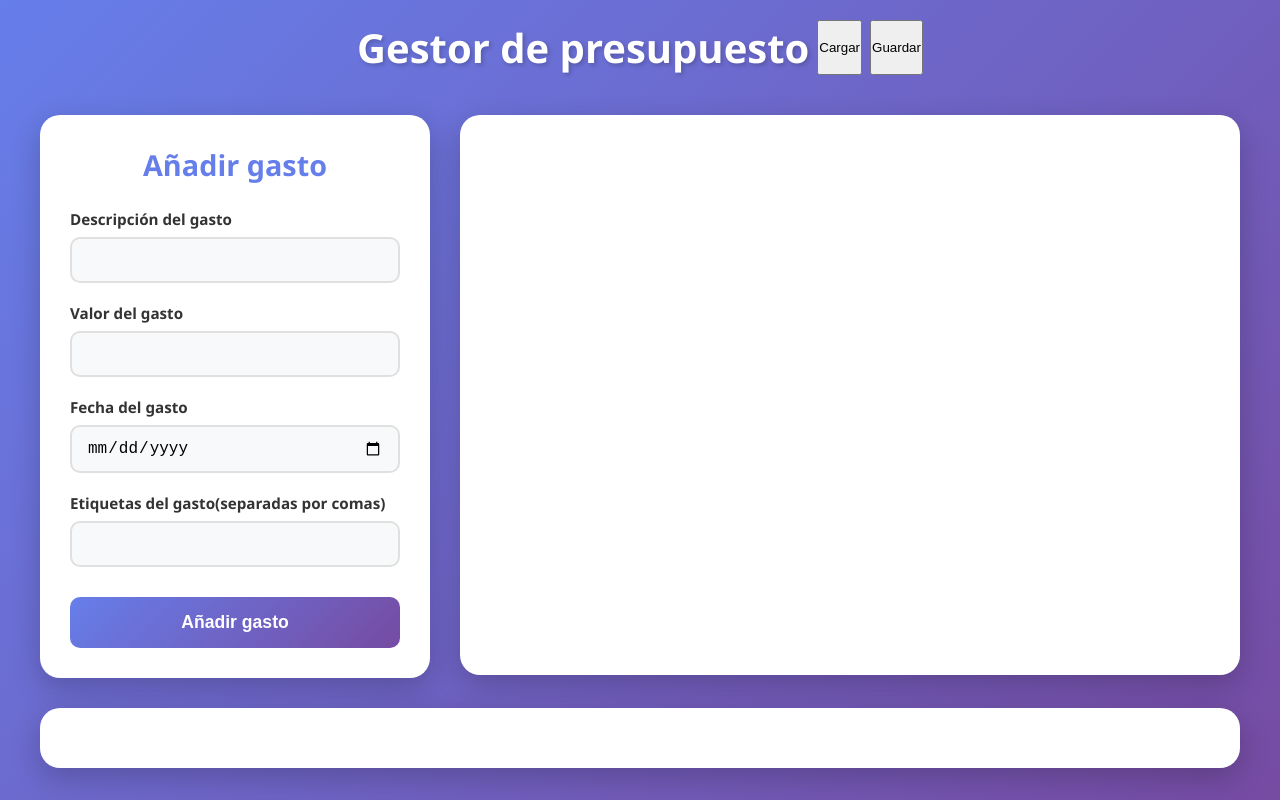
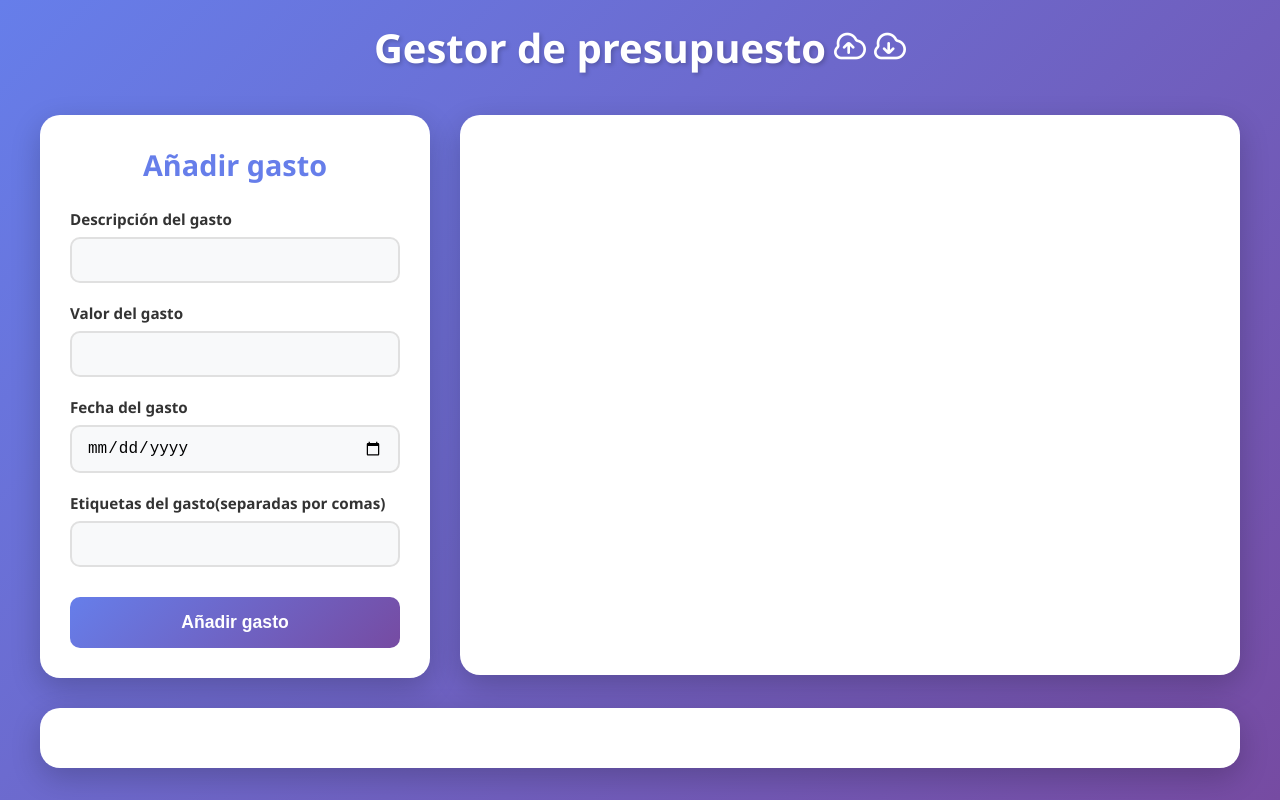
Before and after one commit to ibra47122-max/Practica-presupuesto, a plain HTML site: page index.html in a window 1280 px wide. Drawn offline with Linux system fonts and the light colour scheme.

Commit message:
Añadir iconos para los botones

```diff
--- a/css/estilos.css
+++ b/css/estilos.css
@@ -18,6 +18,20 @@ header {
     display: flex;
     gap: 8px;
     justify-self: center;
+}
+
+button {
+    background-color: transparent;
+    border: none;
+    transition: transform 0.5s;
+}
+
+button:active {
+    transform: scale(80%);
+}
+
+button:hover {
+    cursor: pointer;
 }
 
 header h1 {
--- a/index.html
+++ b/index.html
@@ -10,8 +10,12 @@
 <body>
     <header>
         <h1>Gestor de presupuesto</h1>
-        <button class="cargar">Cargar</button>
-        <button class="guardar">Guardar</button>
+        <button class="cargar">
+          <img src="images/cargar.png" alt="Icono para cargar">
+        </button>
+        <button class="guardar">
+          <img src="images/descargar.png" alt="Icono para descargar">
+        </button>
     </header>
     <main>
         <div class="formulario-gastos">
```
Also changed, not shown: images/cargar.png (added), images/cargar.svg (added), images/descargar.png (added).
